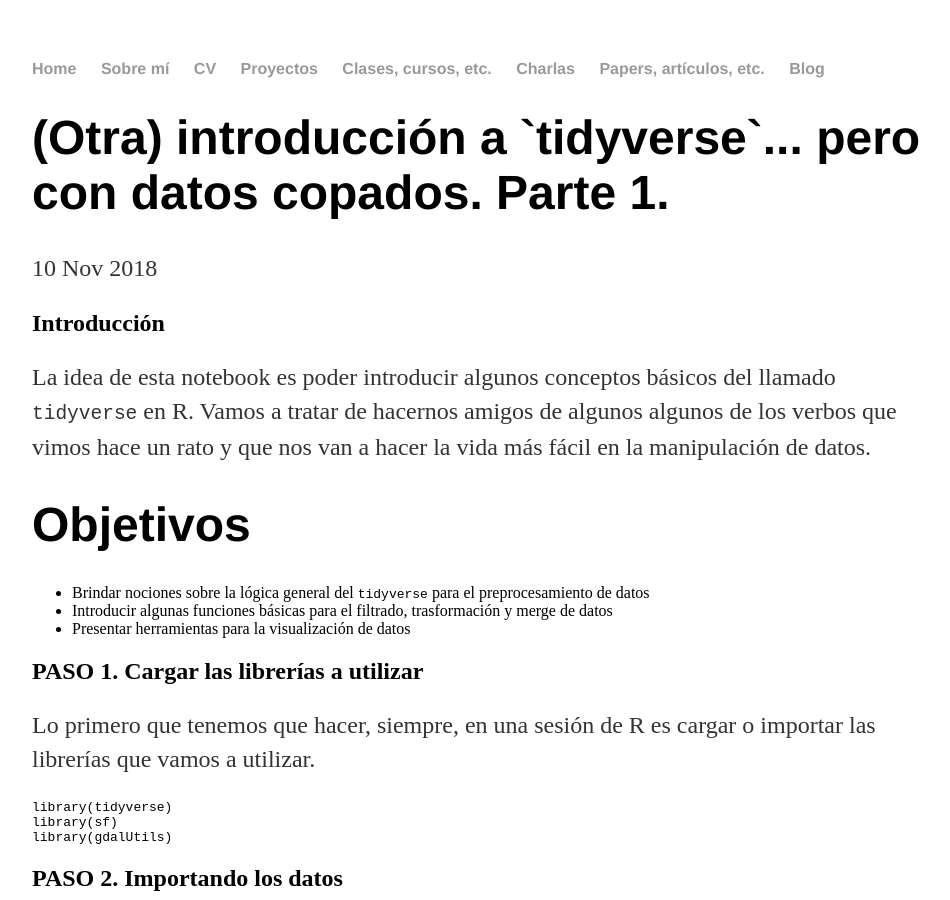
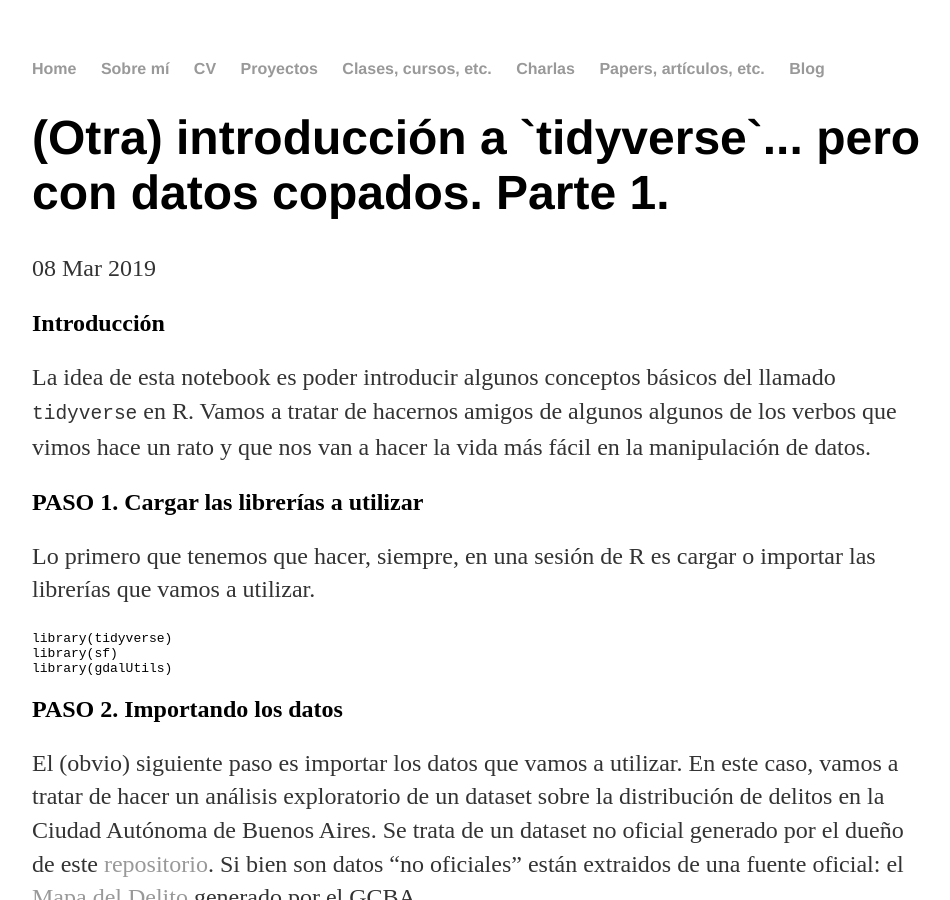
Before and after one commit to gefero/gefero.github.io, a Jekyll site: the page built from _posts/2019-03-08-Intro_tidy.md, in a window 1280 px wide and 900 px high. Shown: the whole window, without its empty margins (160-1110 px from the left). Built offline with Jekyll 4.4.1, drawn with Linux system fonts in a browser that asks for light colours; comment, search, counter and statistics services are not loaded; some of the changed text lies outside the part shown.

Commit message:
Add new post

```diff
--- a/_posts/2019-03-08-Intro_tidy.md
+++ b/_posts/2019-03-08-Intro_tidy.md
@@ -2,7 +2,7 @@
 
 layout: post
 title: "(Otra) introducción a `tidyverse`... pero con datos copados. Parte 1."
-date: 2018-11-10
+date: 2019-03-08
 mathjax: true
 comments: true
 ---
@@ -16,13 +16,6 @@ del llamado `tidyverse` en R. Vamos a tratar de hacernos amigos de
 algunos algunos de los verbos que vimos hace un rato y que nos van a
 hacer la vida más fácil en la manipulación de datos.
 
-# Objetivos
-
--   Brindar nociones sobre la lógica general del `tidyverse` para el
-    preprocesamiento de datos
--   Introducir algunas funciones básicas para el filtrado, trasformación
-    y merge de datos
--   Presentar herramientas para la visualización de datos
 
 PASO 1. Cargar las librerías a utilizar
 ---------------------------------------
@@ -81,7 +74,7 @@ longitud.
             geom_point(aes(x=longitud, y=latitud))
 
 
-<img src="https://github.com/gefero/gefero.github.io/raw/master/blog/_files/2019-03-08-Intro_tidy_files/p1.png" alt="acc" title="Plot 1.">
+<img src="https://github.com/gefero/gefero.github.io/raw/master/blog/_files/2019-03-08-Intro_tidy_files/p1.png" alt="acc" title="Plot 1">
 
 
 
@@ -118,16 +111,13 @@ Bien... ya hicimos una primera limpieza de los datos.
     ggplot(delitos_limpios) +
             geom_point(aes(x=longitud, y=latitud))
 
-![](../blog/_files/2019-03-08-Intro_tidy_files/unnamed-chunk-6-1.png)
 
-------------------------------------------------------------------------
+<img src="https://github.com/gefero/gefero.github.io/raw/master/blog/_files/2019-03-08-Intro_tidy_files/p2.png" title="Plot 2">
 
-## ¿Qué pasó acá?
+## ¿Qué pasó hasta acá?
 
 Acabamos de introducir una buena cantidad de código que conviene empezar
 a revisar para ir fijando conceptos.
-
-### Gráficos
 
 Acabamos de hacer una visualización bien rápida. Teníamos una varaiable
 que medía la posición en el eje *X* (o sea la `longitud`) y otra que lo
@@ -159,7 +147,7 @@ de dos variables cuantitativas. Sigamos con nuestro ejemplo y veamos
 algunos parámetros para modificar la estética del plot (que vale para
 cualquier `geom_XXX`).
 
-# Tamaño, color y forma (y una proyección)
+## Tamaño, color y forma (y una proyección)
 
 Pongamos un color más bonito que ese negro. Y aprovechemos para hacer
 una aclaración. Estrictamente, estamos trabajando con variables de
@@ -187,7 +175,7 @@ a este curso -además de ser colega y amigo-.
             geom_point(aes(x=longitud, y=latitud), color='blue') +
             coord_map("mercator")
 
-![](../blog/_files/2019-03-08-Intro_tidy_files/unnamed-chunk-7-1.png)
+<img src="https://github.com/gefero/gefero.github.io/raw/master/blog/_files/2019-03-08-Intro_tidy_files/p3.png" title="Plot 3">
 
 Ahora se parece más al Buenos Aires de Gardel...
 
@@ -199,7 +187,7 @@ plot, primero.
             geom_point(aes(x=longitud, y=latitud), color='red', size=0.05) +
             coord_map("mercator")
 
-![](../blog/_files/2019-03-08-Intro_tidy_files/unnamed-chunk-8-1.png)
+<img src="https://github.com/gefero/gefero.github.io/raw/master/blog/_files/2019-03-08-Intro_tidy_files/p4.png" title="Plot 4">
 
 Y, por último, cambiemos la forma...
 
@@ -207,9 +195,10 @@ Y, por último, cambiemos la forma...
             geom_point(aes(x=longitud, y=latitud), color='red', size=0.05, shape=3) +
             coord_map("mercator")
 
-![](../blog/_files/2019-03-08-Intro_tidy_files/unnamed-chunk-9-1.png)
+<img src="https://github.com/gefero/gefero.github.io/raw/master/blog/_files/2019-03-08-Intro_tidy_files/p4.png" title="Plot 4">
 
-### Facetado
+
+## Facetado
 
 Ahora, si queremos agregar más dimensiones al plot... la cosa se hace un
 poco más densa. Es por eso que podemos usar una nueva "capa" de
@@ -223,7 +212,8 @@ delitos...
             facet_wrap(~tipo_delito) +
             coord_map("mercator")
 
-![](../blog/_files/2019-03-08-Intro_tidy_files/unnamed-chunk-10-1.png)
+<img src="https://github.com/gefero/gefero.github.io/raw/master/blog/_files/2019-03-08-Intro_tidy_files/p6.png" title="Plot 6">
+
 
 *¿Qué diferencias hay con los plots anteriores?*
 
@@ -237,14 +227,14 @@ Generar los siguientes gráficos:
     delito.
 
 
-# Otros plots...
+## Otros plots...
 
 Veamos ahora cuáles son los tipos de delitos más comunes en la CABA.
 
     ggplot(delitos_limpios, aes(x=tipo_delito))+
             geom_bar(stat="count")
 
-![](../blog/_files/2019-03-08-Intro_tidy_files/unnamed-chunk-11-1.png)
+<img src="https://github.com/gefero/gefero.github.io/raw/master/blog/_files/2019-03-08-Intro_tidy_files/p7.png" title="Plot 7">
 
 Se ve bastante bien... aunque tenemos acomodar un poco las etiquetas.
 Una opción es pedirle a `ggplot` que las abrevie:
@@ -253,7 +243,8 @@ Una opción es pedirle a `ggplot` que las abrevie:
             geom_bar(stat="count") +
             scale_x_discrete(labels = abbreviate)
 
-![](../blog/_files/2019-03-08-Intro_tidy_files/unnamed-chunk-12-1.png)
+<img src="https://github.com/gefero/gefero.github.io/raw/master/blog/_files/2019-03-08-Intro_tidy_files/p8.png" title="Plot 8">
+
 
 Otra es pasarle nosotros un vector de etiquetas:
 
@@ -262,7 +253,7 @@ Otra es pasarle nosotros un vector de etiquetas:
             scale_x_discrete(labels = c('H.doloso','H.seg.vial', 'Hurto(s/v)',
                                         'Robo(c/v)', 'Robo auto', 'Hurto auto', 'Lesion.seg.vial'))
 
-![](../blog/_files/2019-03-08-Intro_tidy_files/unnamed-chunk-13-1.png)
+<img src="https://github.com/gefero/gefero.github.io/raw/master/blog/_files/2019-03-08-Intro_tidy_files/p9.png" title="Plot 9">
 
 
 ## Consigna 2.
@@ -270,7 +261,7 @@ Otra es pasarle nosotros un vector de etiquetas:
 Generar un gráfico de barras por comuna
 
 
-# Histogramas
+## Histogramas
 
 Un histograma, como hemos visto, se usa para mostrar la distribución de
 una variable continua. Por ejemplo, podríamos hacer un histograma de la
```
Also changed, not shown: other parts of _posts/2019-03-08-Intro_tidy.md (+1 -3 lines).
